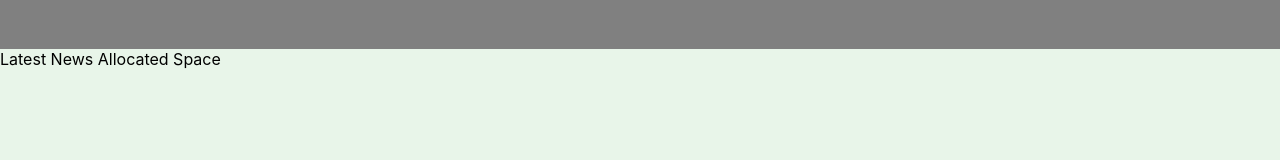
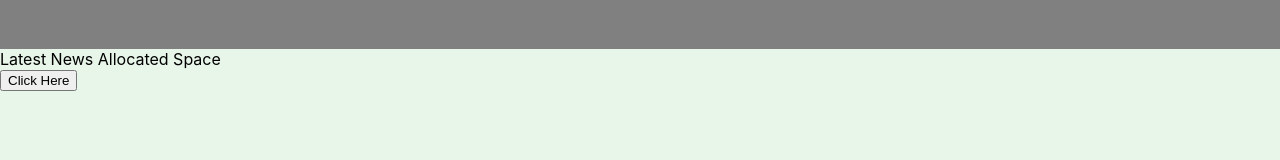
Before and after one commit to INTECS-ITFAC/intecs_webapp_front-end, a React (Create React App) app: page / in a window 1280 px wide. Shown: the part 531-691 px from the top of the page. Built offline with nearby package versions, Linux system fonts and the light colour scheme.

Commit message:
prettier test commit

```diff
--- a/src/components/latestNews/LatestNews.tsx
+++ b/src/components/latestNews/LatestNews.tsx
@@ -6,6 +6,9 @@ function LatestNews() {
   return (
     <div className="latest-news-container">
       <div>Latest News Allocated Space</div>
+      <button className="prettier-class" id="prettier-id" onClick={() => {}}>
+        Click Here
+      </button>
     </div>
   );
 }
```
